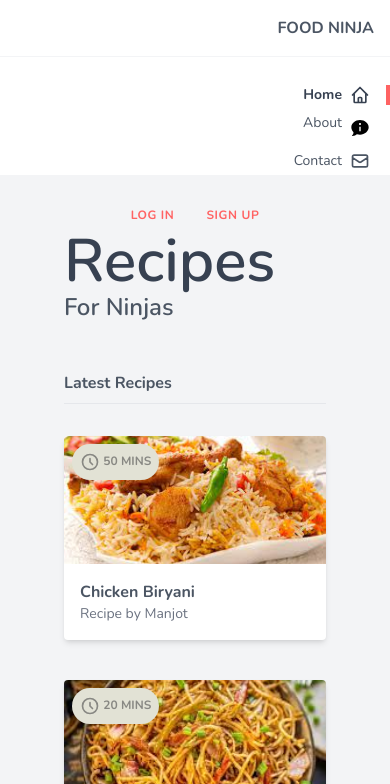
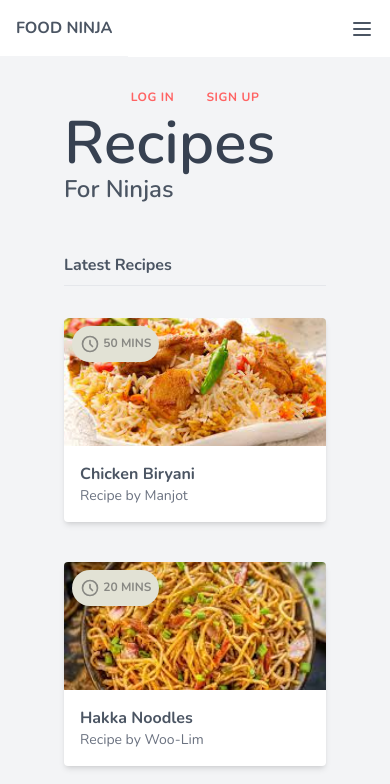
Before and after one commit to deeparka/Food-Project, a website: page src/index.html in a window 390 px wide. Shown: the top 784 px of the page. Drawn offline with nearby package versions, Linux system fonts and the light colour scheme.

Commit message:
added js to control the menu of navbar for mobile

```diff
--- a/src/index.html
+++ b/src/index.html
@@ -11,14 +11,31 @@
         <div class="grid md:grid-cols-3">
             <div class="md:col-span-1 md:flex md:justify-end">
                 <nav class="text-right">
-                    <div>
+                    <div class="flex justify-between items-center">
                         <h1
                             class="font-bold uppercase p-4 border-b border-gray-100"
                         >
                             <a href="/">Food Ninja</a>
                         </h1>
+                        <div class="px-4 cursor-pointer md:hidden" id="burger">
+                            <svg
+                                class="w-6"
+                                xmlns="http://www.w3.org/2000/svg"
+                                class="h-6 w-6"
+                                fill="none"
+                                viewBox="0 0 24 24"
+                                stroke="currentColor"
+                                stroke-width="2"
+                            >
+                                <path
+                                    stroke-linecap="round"
+                                    stroke-linejoin="round"
+                                    d="M4 6h16M4 12h16M4 18h16"
+                                />
+                            </svg>
+                        </div>
                     </div>
-                    <ul class="text-sm mt-6">
+                    <ul class="text-sm mt-6 hidden md:block" id="menu">
                         <li class="text-gray-700 font-bold py-1">
                             <a
                                 href="#"
@@ -234,5 +251,6 @@
                 </div>
             </main>
         </div>
+        <script src="/src/index.js"></script>
     </body>
 </html>
--- /dev/null
+++ b/src/index.js
@@ -0,0 +1,10 @@
+const burger = document.querySelector("#burger");
+const menu = document.querySelector("#menu");
+
+burger.addEventListener("click", () => {
+    if (menu.classList.contains("hidden")) {
+        menu.classList.remove("hidden");
+    } else {
+        menu.classList.add("hidden");
+    }
+});
```
Also changed, not shown: public/style.css.
